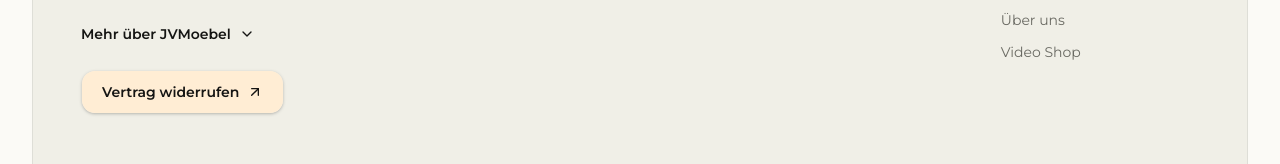
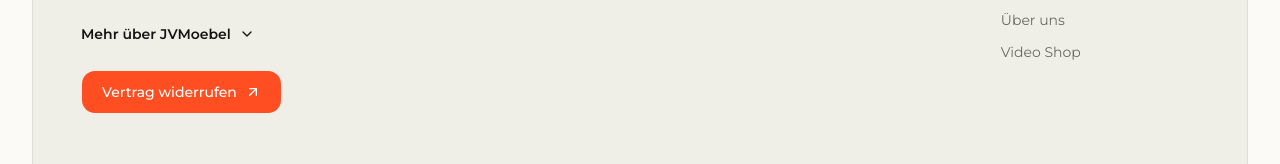
Before and after one commit to AutomatonSoft/jvmoebel-shopware-front, a Next.js app: page /kasse in a window 1280 px wide. Shown: the part 1319-1483 px from the top of the page. Built offline with nearby package versions, Linux system fonts and the light colour scheme; no server answers.

Commit message:
style(ui): restore solid buttons in selected sections

```diff
--- a/src/components/ui/sonner.tsx
+++ b/src/components/ui/sonner.tsx
@@ -6,7 +6,6 @@ import { Toaster as SonnerToaster, type ToasterProps } from "sonner";
 export function Toaster(props: ToasterProps) {
   return (
     <SonnerToaster
-      closeButton
       icons={{
         error: <CircleX className="size-5" />,
         info: <Info className="size-5" />,
@@ -20,8 +19,6 @@ export function Toaster(props: ToasterProps) {
         classNames: {
           actionButton:
             "!rounded-lg !border !border-orange-400 !bg-orange-100 !text-foreground !transition-all hover:!border-orange-500 hover:!bg-orange-200 hover:!shadow-md motion-safe:hover:!-translate-y-0.5",
-          closeButton:
-            "!border-current/20 !bg-transparent !text-current hover:!bg-black/5",
           default: "!border-[#decfbe] !bg-[#fffaf4] !text-foreground",
           description: "!text-current !opacity-75",
           error: "!border-[#e88f82] !bg-[#fff0ed] !text-[#a12d22]",
--- a/src/features/cms/components/cms-button.tsx
+++ b/src/features/cms/components/cms-button.tsx
@@ -14,7 +14,7 @@ export type CmsButtonProps = {
   href: string;
   label: string;
   size?: unknown;
-  variant?: "default" | "link";
+  variant?: "default" | "link" | "solid";
 };
 
 export function CmsButton({
@@ -30,7 +30,9 @@ export function CmsButton({
       className={buttonVariants({
         className: isLink
           ? "group px-0 text-white hover:text-primary"
-          : "group",
+          : variant === "solid"
+            ? "group shadow-lg shadow-black/15 motion-safe:hover:-translate-y-0.5 motion-safe:active:scale-[.985]"
+            : "group",
         size: buttonSizeMap[resolveCmsButtonSize(size)],
         variant,
       })}
--- a/src/features/cms/components/elements/hero-carousel.tsx
+++ b/src/features/cms/components/elements/hero-carousel.tsx
@@ -182,6 +182,7 @@ function FeaturedSlideContent({
                 href={slide.primaryLink.url}
                 label={slide.primaryLink.label}
                 size={slide.primaryLink.size}
+                variant="solid"
               />
             )}
             {slide.secondaryLink && (
--- a/src/features/newsletter/components/newsletter-form.tsx
+++ b/src/features/newsletter/components/newsletter-form.tsx
@@ -105,6 +105,7 @@ export function NewsletterForm({
           disabled={pending}
           size={buttonSizeMap[buttonSize]}
           type="submit"
+          variant="solid"
         >
           {buttonLabel}
           <ArrowRight className="size-4 transition-transform motion-safe:group-hover:translate-x-1" />
--- a/src/features/storefront-shell/components/contract-revocation-dialog.tsx
+++ b/src/features/storefront-shell/components/contract-revocation-dialog.tsx
@@ -39,7 +39,10 @@ export function ContractRevocationDialog({
   return (
     <Dialog.Root>
       <Dialog.Trigger
-        className={buttonVariants({ className: "mt-6 rounded-full" })}
+        className={buttonVariants({
+          className: "mt-6 rounded-full",
+          variant: "solid",
+        })}
       >
         {content.buttonLabel}
         <ArrowUpRight
```
